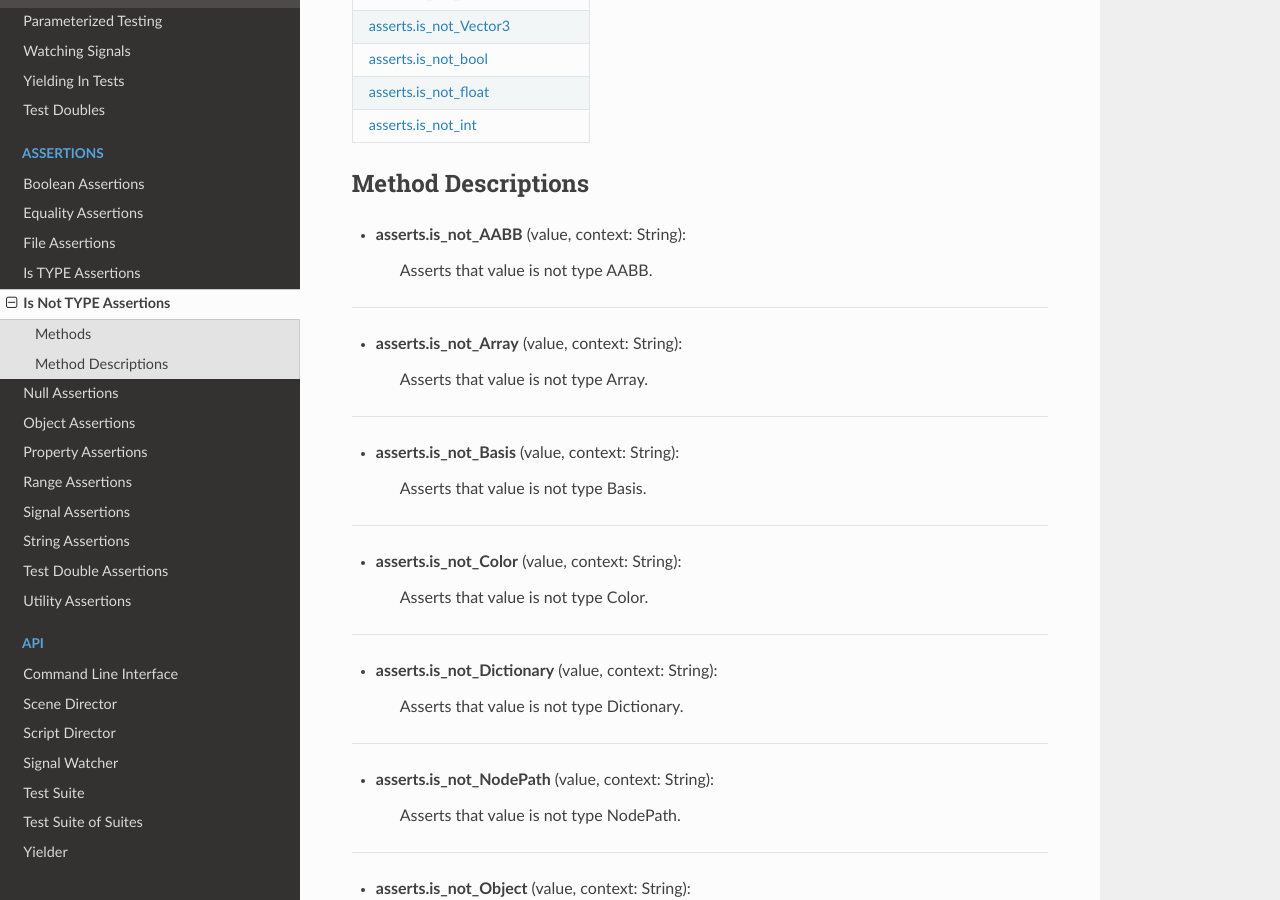
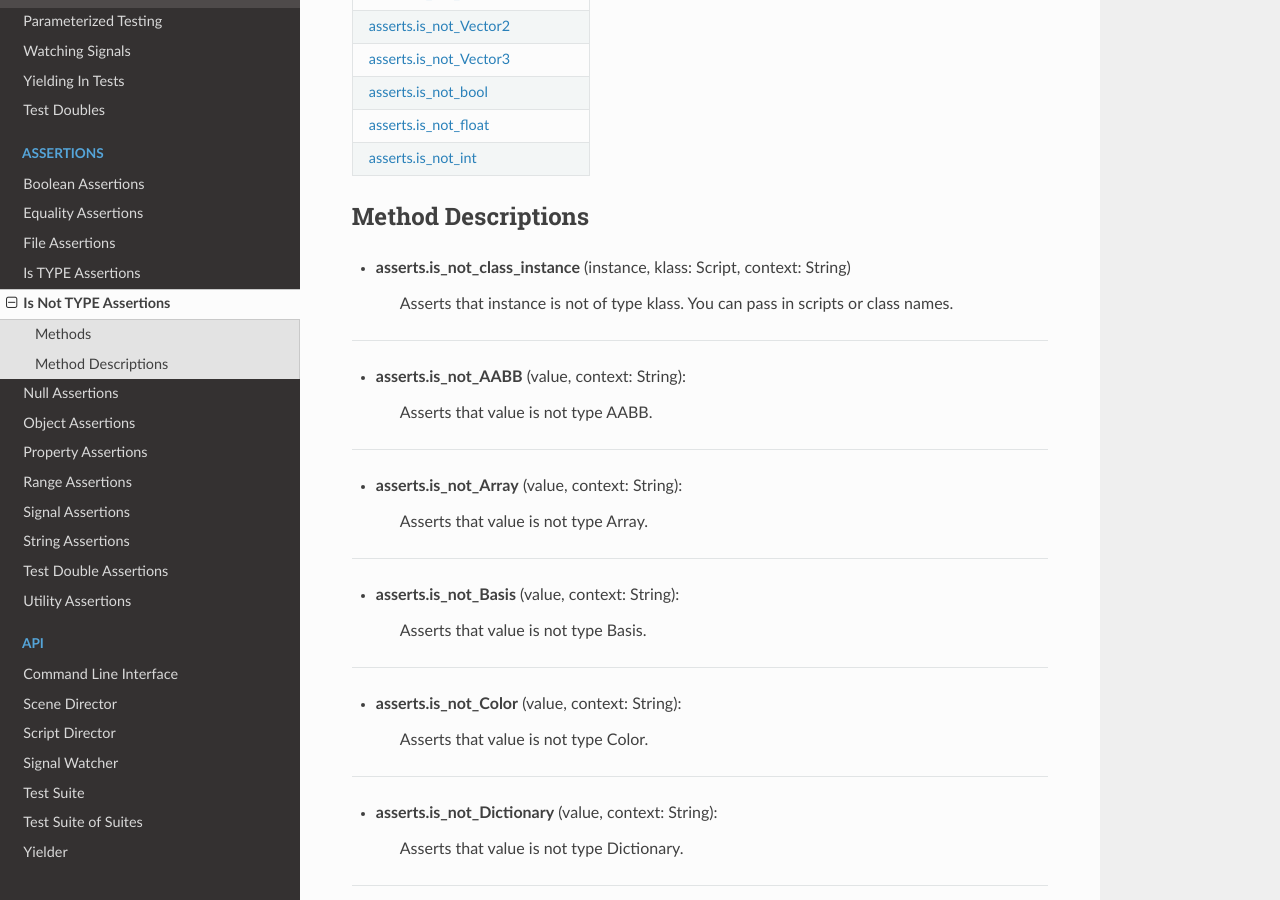
Before and after one commit to CodeDarigan/WATDocRedux, a Sphinx documentation site: the page built from source/pages/assertions/is_not_type.rst, in a window 1280 px wide and 900 px high, scrolled down 932 px. Built offline with Sphinx 7.4.7 and the Read the Docs theme 2.0.0, drawn with Linux system fonts in a browser that asks for light colours; some of the changed text lies outside the part shown.

Commit message:
Add Is/IsNotClass Instance Assertion

```diff
--- a/source/pages/assertions/is_not_type.rst
+++ b/source/pages/assertions/is_not_type.rst
@@ -8,6 +8,7 @@
 .. list-table::
     :width: 100
 
+    * - :ref:`asserts.is_not_class_instance<asserts.is_not_class_instance>`
     * - :ref:`asserts.is_not_AABB<asserts.is_not_AABB>`
     * - :ref:`asserts.is_not_Array<asserts.is_not_Array>`
     * - :ref:`asserts.is_not_Basis<asserts.is_not_Basis>`
@@ -38,6 +39,14 @@
 ********************
 Method Descriptions
 ********************
+
+.. _asserts.is_not_class_instance:
+
+* **asserts.is_not_class_instance** (instance, klass: Script, context: String)
+
+    Asserts that instance is not of type klass. You can pass in scripts or class names.
+
+------------------------
 
 .. _asserts.is_not_AABB:
 
```
Also changed, not shown: source/pages/assertions/is_type.rst (+9 -0 lines), 9 other files.
